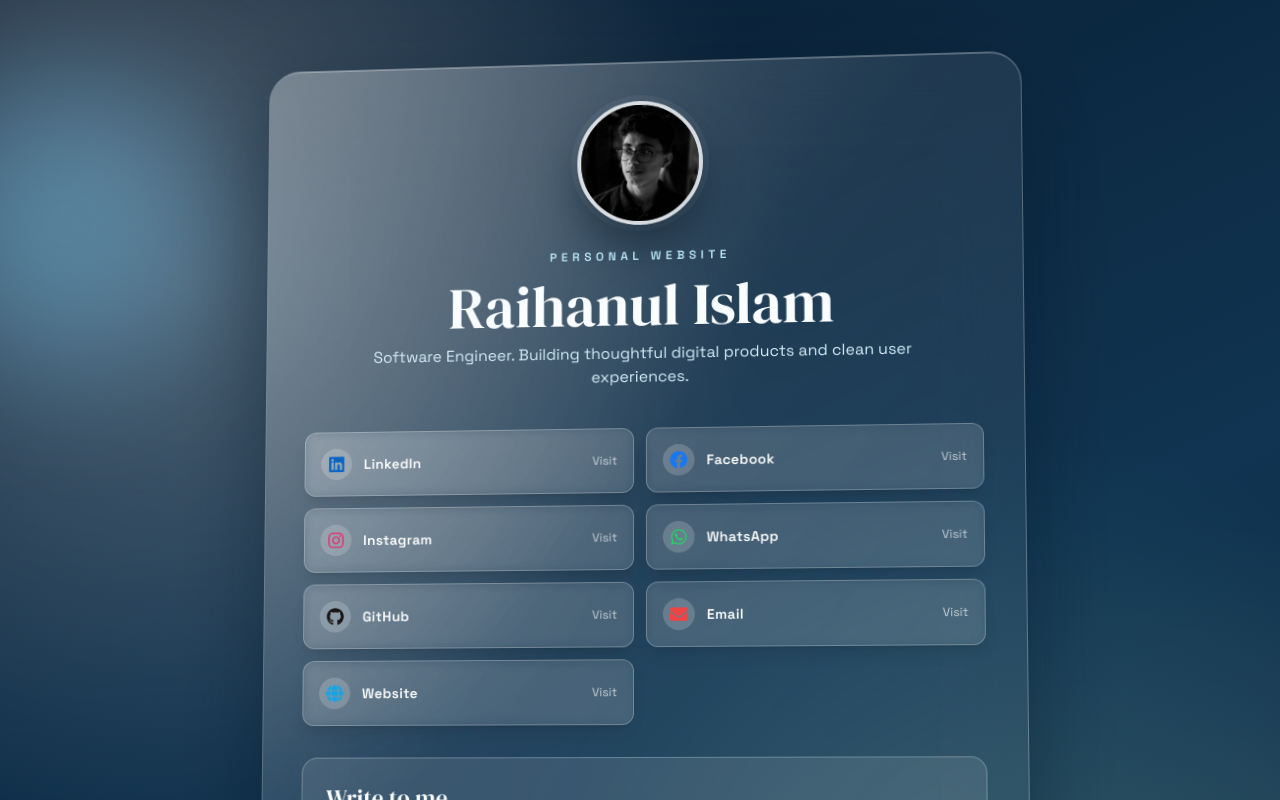
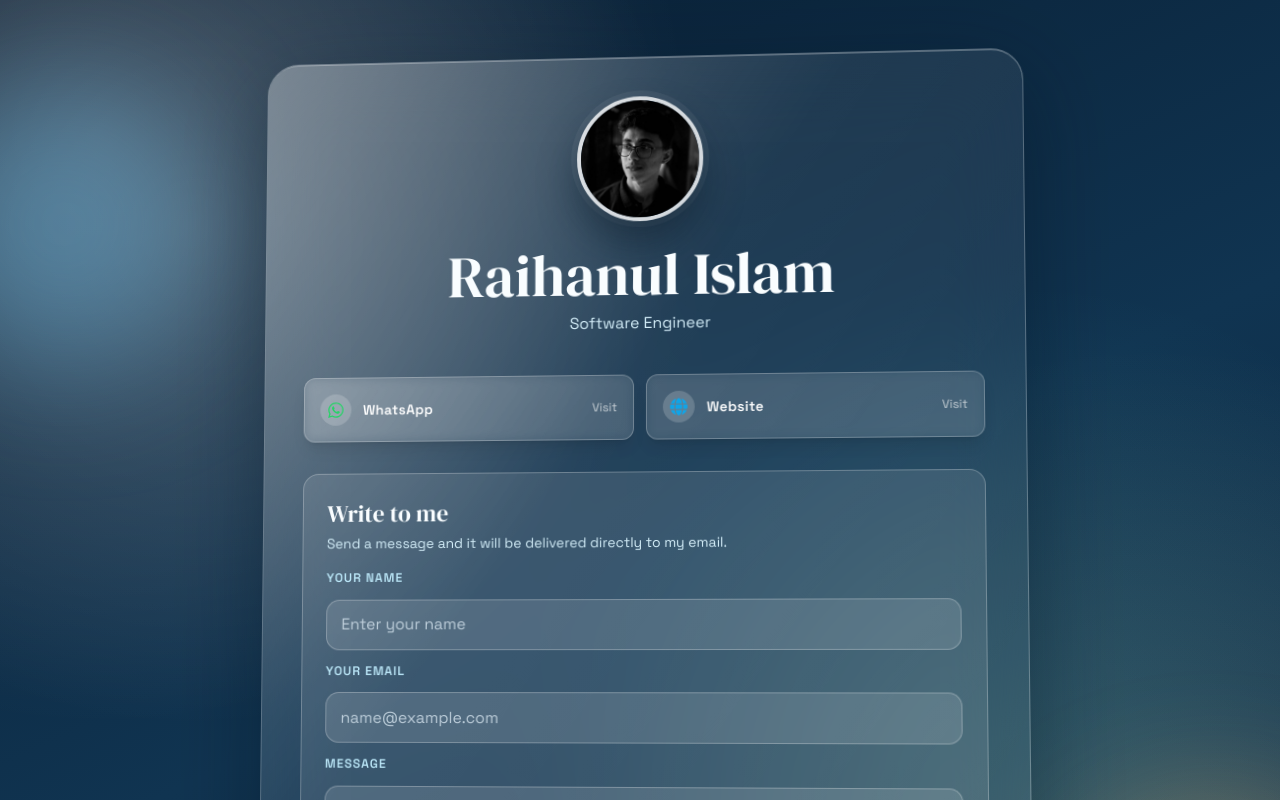
Before and after one commit to raihanulislam00/link, a Next.js app: page / in a window 1280 px wide. Shown: the top 800 px of the page. Built offline with nearby package versions, Linux system fonts and the light colour scheme.

Commit message:
refactor: simplify social links by removing unused entries and updating descriptions

```diff
--- a/app/page.tsx
+++ b/app/page.tsx
@@ -3,53 +3,18 @@
 import { useState } from 'react'
 import type { ChangeEvent, FormEvent } from 'react'
 import Image from 'next/image'
-import { FaLinkedin, FaFacebook, FaInstagram, FaWhatsapp, FaGithub, FaEnvelope, FaGlobe } from 'react-icons/fa'
+import { FaWhatsapp, FaGlobe } from 'react-icons/fa'
 
 const socialLinks = [
   {
     id: 1,
-    name: 'LinkedIn',
-    url: 'https://www.linkedin.com/in/raihanulislam00/',
-    icon: FaLinkedin,
-    tone: 'tone-linkedin',
-  },
-  {
-    id: 2,
-    name: 'Facebook',
-    url: 'https://www.facebook.com/raihanulislam00',
-    icon: FaFacebook,
-    tone: 'tone-facebook',
-  },
-  {
-    id: 3,
-    name: 'Instagram',
-    url: 'https://www.instagram.com/raihanulislam0/',
-    icon: FaInstagram,
-    tone: 'tone-instagram',
-  },
-  {
-    id: 4,
     name: 'WhatsApp',
     url: 'https://wa.me/qr/XJ2XP6VE27Z4M1',
     icon: FaWhatsapp,
     tone: 'tone-whatsapp',
   },
   {
-    id: 5,
-    name: 'GitHub',
-    url: 'https://github.com/raihanulislam00',
-    icon: FaGithub,
-    tone: 'tone-github',
-  },
-  {
-    id: 6,
-    name: 'Email',
-    url: 'mailto:raihanulislamnahid22@gmail.com',
-    icon: FaEnvelope,
-    tone: 'tone-email',
-  },
-  {
-    id: 7,
+    id: 2,
     name: 'Website',
     url: 'https://raihanulislam.vercel.app/',
     icon: FaGlobe,
@@ -129,14 +94,11 @@ export default function Home() {
                 className="avatar-3d mx-auto h-32 w-32 rounded-full border-4 border-white/80 object-cover shadow-2xl"
               />
             </div>
-            <p className="reveal mb-3 text-xs font-semibold uppercase tracking-[0.38em] text-[var(--text-soft)]" style={{ animationDelay: '150ms' }}>
-              Personal Website
-            </p>
             <h1 className="reveal mb-2 text-4xl text-[var(--text-main)] sm:text-6xl [font-family:var(--font-display)]" style={{ animationDelay: '220ms' }}>
               Raihanul Islam
             </h1>
             <p className="reveal mx-auto max-w-xl text-sm text-[var(--text-muted)] sm:text-base" style={{ animationDelay: '280ms' }}>
-              Software Engineer. Building thoughtful digital products and clean user experiences.
+              Software Engineer
             </p>
           </div>
 
```
